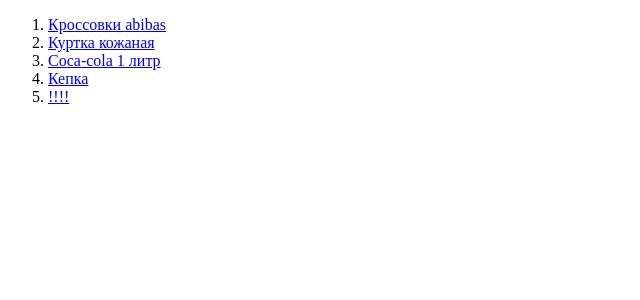
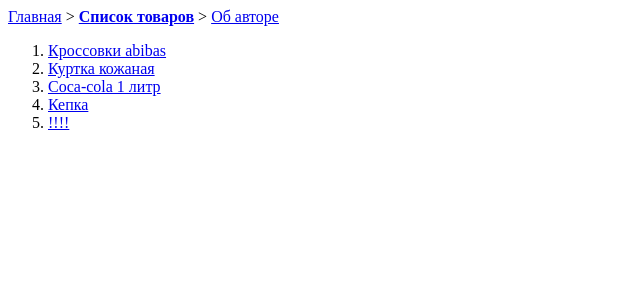
Before and after one commit to kruglovdm/FirstDjango_19_09, a Django app: page /items in a window 1280 px wide. Shown: the top 300 px of the page, without its empty margins (0-640 px from the left). Run offline with Django 4.2, Linux system fonts and the light colour scheme.

Commit message:
Update items_list.html

```diff
--- a/templates/items_list.html
+++ b/templates/items_list.html
@@ -1,13 +1,16 @@
 <!DOCTYPE html>
-<html lang="en">
+<html lang="ru">
 <head>
     <meta charset="UTF-8">
-    <title>Списко товаров</title>
+    <title>Список товаров</title>
 </head>
 <body>
+<a href="/">Главная</a> > <a href="/items"><b>Список товаров</b></a> > <a href="/about"> Об авторе</a>
     <ol>
         {% for item in items %}
-            <li><a href="/item/{{item.id}}">{{ item.name }}</a></li>
+        <li>
+            <a href="/item/{{item.id}}">{{item.name}}</a>
+        </li>
         {% endfor %}
     </ol>
 </body>
```
